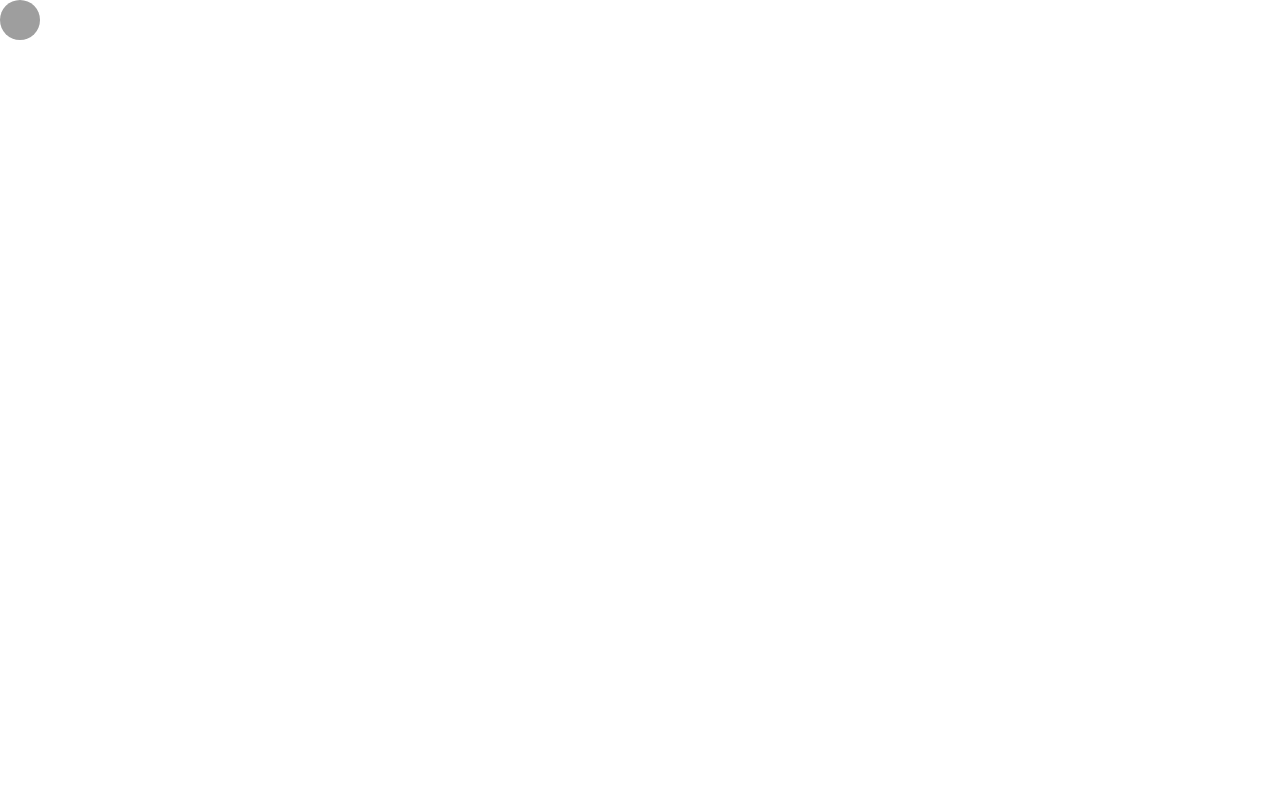
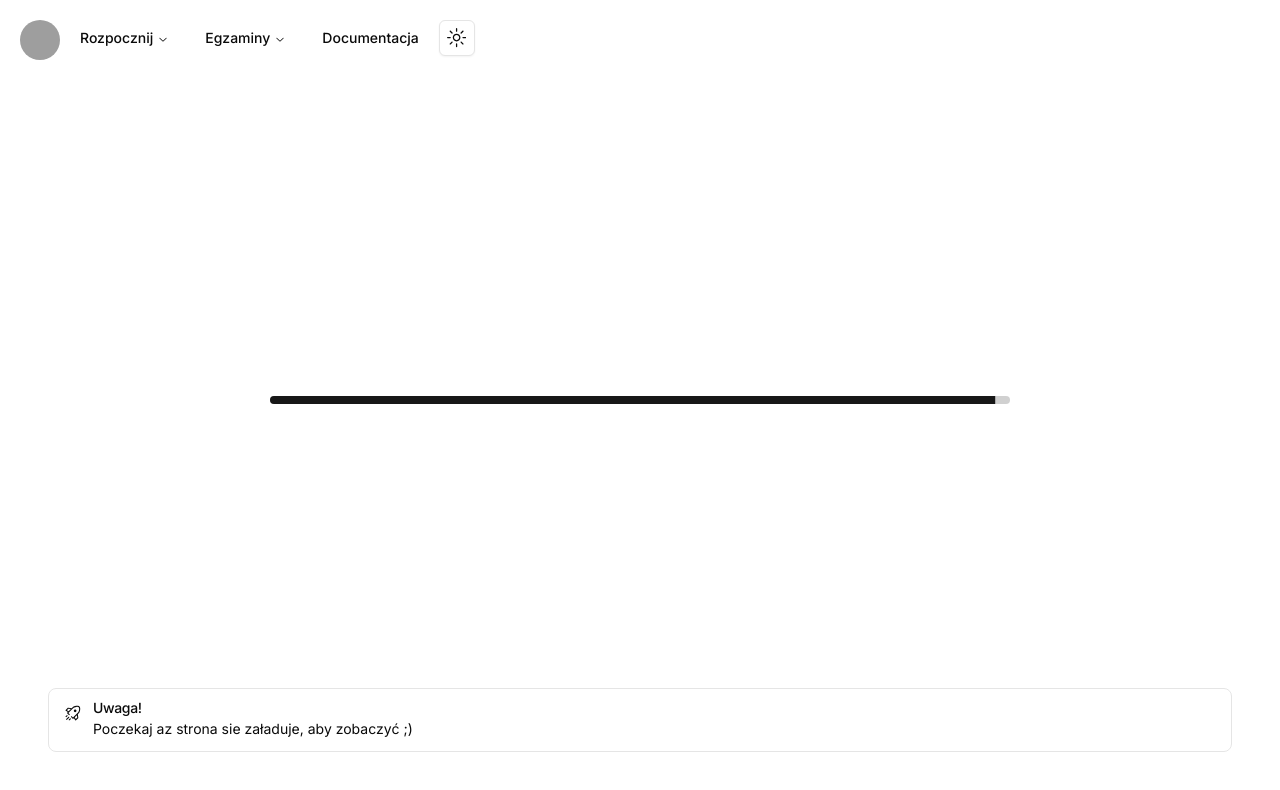
Before and after one commit to Programowanie-Aplikacji-Internetowych/witryna-egzaminy-matiqueue, a Next.js app: page /docs in a window 1280 px wide. Shown: the top 790 px of the page. Built offline with nearby package versions, Linux system fonts and the light colour scheme; grey boxes are pictures that could not be loaded.

Commit message:
Ostatnie Poprawki

```diff
--- a/app/dashboard/page.tsx
+++ b/app/dashboard/page.tsx
@@ -16,7 +16,10 @@ export default function Dashboard() {
           <DataTableDemo />
         </div>
       </div>
-      <AlertDemo />
+      <AlertDemo
+        alertTitle="Brawo!"
+        alertDescription="Dodałeś właśnie nowy Egzamin Zawodowy!"
+      />
     </main>
   );
 }
--- a/app/docs/page.tsx
+++ b/app/docs/page.tsx
@@ -1,5 +1,24 @@
+import { AlertDemo } from "../ui/alert";
 import { DropdownMenuDemo } from "../ui/dropdown-menu";
+import { NavigationMenuDemo } from "../ui/navigation";
+import { ProgressDemo } from "../ui/progress";
 
 export default function Documentation() {
-  return <DropdownMenuDemo />;
+  return (
+    <main>
+      <div className="flex top-0 p-5">
+        <DropdownMenuDemo />
+        <NavigationMenuDemo />
+      </div>
+      <div className="absolute inset-0 flex justify-center items-center p-6">
+        <ProgressDemo />
+      </div>
+      <div>
+        <AlertDemo
+          alertTitle="Uwaga!"
+          alertDescription="Poczekaj az strona sie załaduje, aby zobaczyć ;)"
+        />
+      </div>
+    </main>
+  );
 }
--- a/app/layout.tsx
+++ b/app/layout.tsx
@@ -6,7 +6,7 @@ import "./globals.css";
 const inter = Inter({ subsets: ["latin"] });
 
 export const metadata: Metadata = {
-  title: "Create Next App",
+  title: "Exam App",
   description: "Generated by create next app",
 };
 
--- a/app/ui/alert.tsx
+++ b/app/ui/alert.tsx
@@ -1,16 +1,20 @@
+import { ReactNode } from "react";
 import { RocketIcon } from "@radix-ui/react-icons";
 import { Alert, AlertDescription, AlertTitle } from "@/components/ui/alert";
 
-export function AlertDemo() {
+interface AlertDemoProps {
+  alertTitle: ReactNode;
+  alertDescription: ReactNode;
+}
+
+export function AlertDemo({ alertTitle, alertDescription }: AlertDemoProps) {
   return (
     <div className="fixed bottom-0 w-full">
       <div className="p-12">
         <Alert>
           <RocketIcon className="h-4 w-4" />
-          <AlertTitle>Brawo!</AlertTitle>
-          <AlertDescription>
-            Dodałeś właśnie nowy Egzamin Zawodowy!
-          </AlertDescription>
+          <AlertTitle>{alertTitle}</AlertTitle>
+          <AlertDescription>{alertDescription}</AlertDescription>
         </Alert>
       </div>
     </div>
--- /dev/null
+++ b/app/ui/progress.tsx
@@ -0,0 +1,16 @@
+"use client";
+
+import * as React from "react";
+
+import { Progress } from "@/components/ui/progress";
+
+export function ProgressDemo() {
+  const [progress, setProgress] = React.useState(12);
+
+  React.useEffect(() => {
+    const timer = setTimeout(() => setProgress(98), 500);
+    return () => clearTimeout(timer);
+  }, []);
+
+  return <Progress value={progress} className="w-[60%]" />;
+}
--- /dev/null
+++ b/components/ui/progress.tsx
@@ -0,0 +1,28 @@
+"use client";
+
+import * as React from "react";
+import * as ProgressPrimitive from "@radix-ui/react-progress";
+
+import { cn } from "@/lib/utils";
+
+const Progress = React.forwardRef<
+  React.ElementRef<typeof ProgressPrimitive.Root>,
+  React.ComponentPropsWithoutRef<typeof ProgressPrimitive.Root>
+>(({ className, value, ...props }, ref) => (
+  <ProgressPrimitive.Root
+    ref={ref}
+    className={cn(
+      "relative h-2 w-full overflow-hidden rounded-full bg-primary/20",
+      className
+    )}
+    {...props}
+  >
+    <ProgressPrimitive.Indicator
+      className="h-full w-full flex-1 bg-primary transition-all"
+      style={{ transform: `translateX(-${100 - (value || 0)}%)` }}
+    />
+  </ProgressPrimitive.Root>
+));
+Progress.displayName = ProgressPrimitive.Root.displayName;
+
+export { Progress };
--- a/package.json
+++ b/package.json
@@ -15,6 +15,7 @@
     "@radix-ui/react-icons": "^1.3.0",
     "@radix-ui/react-label": "^2.0.2",
     "@radix-ui/react-navigation-menu": "^1.1.4",
+    "@radix-ui/react-progress": "^1.0.3",
     "@radix-ui/react-select": "^2.0.0",
     "@radix-ui/react-slot": "^1.0.2",
     "@tanstack/react-table": "^8.12.0",
```
Also changed, not shown: 1 other file (tests, documents, lock files or other folders).
